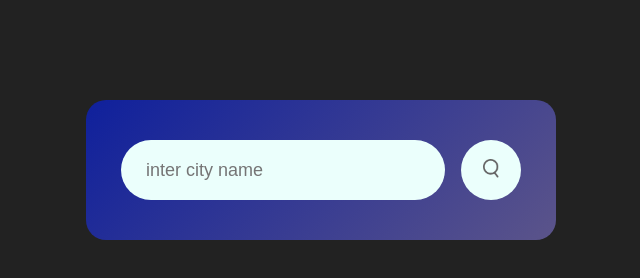
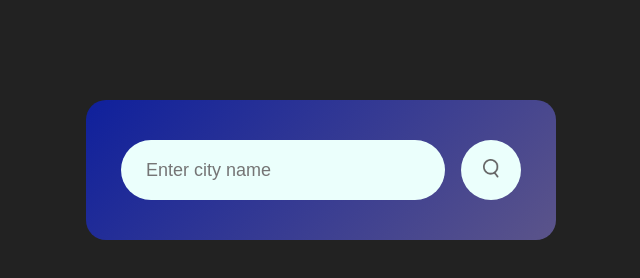
Before and after one commit to Titan-93/weather-app, a plain HTML site: page index.html in a window 1280 px wide. Shown: the full height of the page, 319-959 px from the left. Drawn offline with Linux system fonts and the light colour scheme.

Commit message:
Update index.html

```diff
--- a/index.html
+++ b/index.html
@@ -8,7 +8,7 @@
 <body>
     <div class="card">
         <div class="search">
-            <input type="text" placeholder="inter city name" spellcheck="false">
+            <input type="text" placeholder="Enter city name" spellcheck="false">
             <button><img src="./images/search.png"></button>
         </div>
         <div class="error">
```
